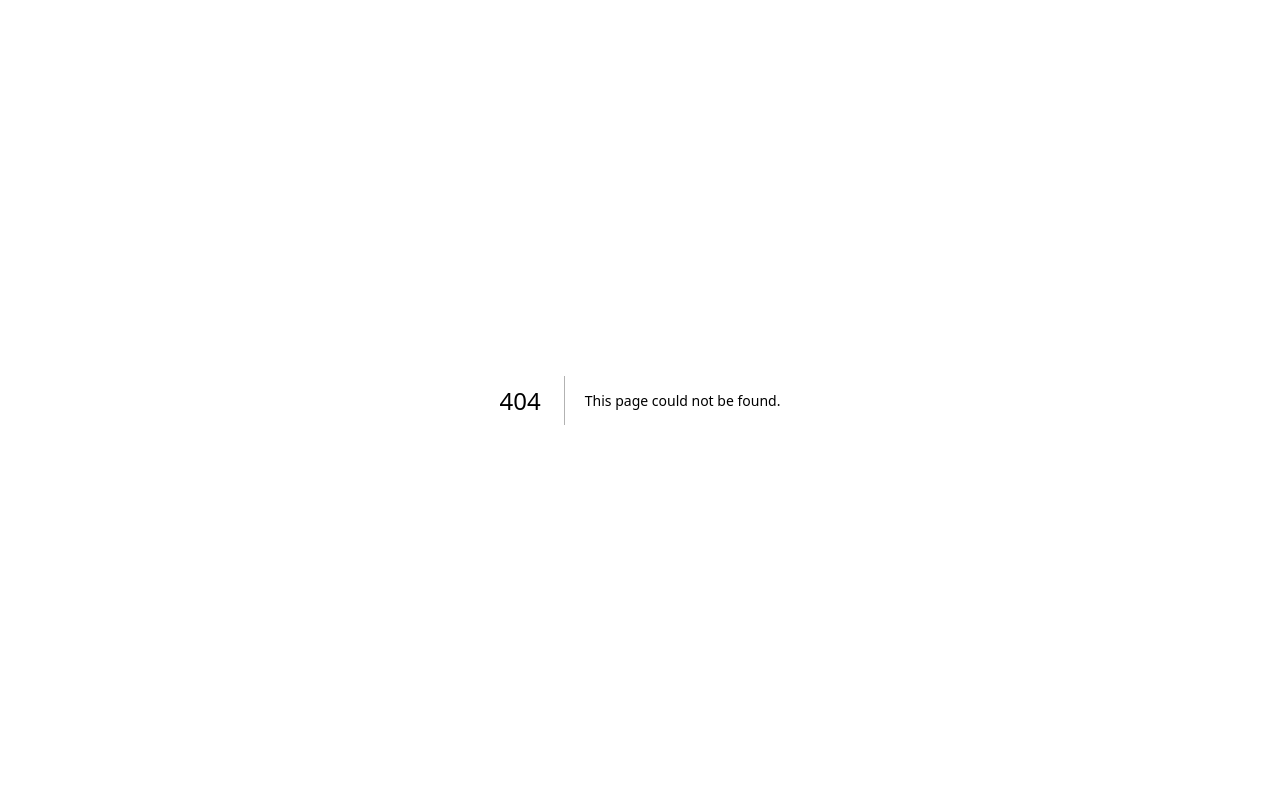
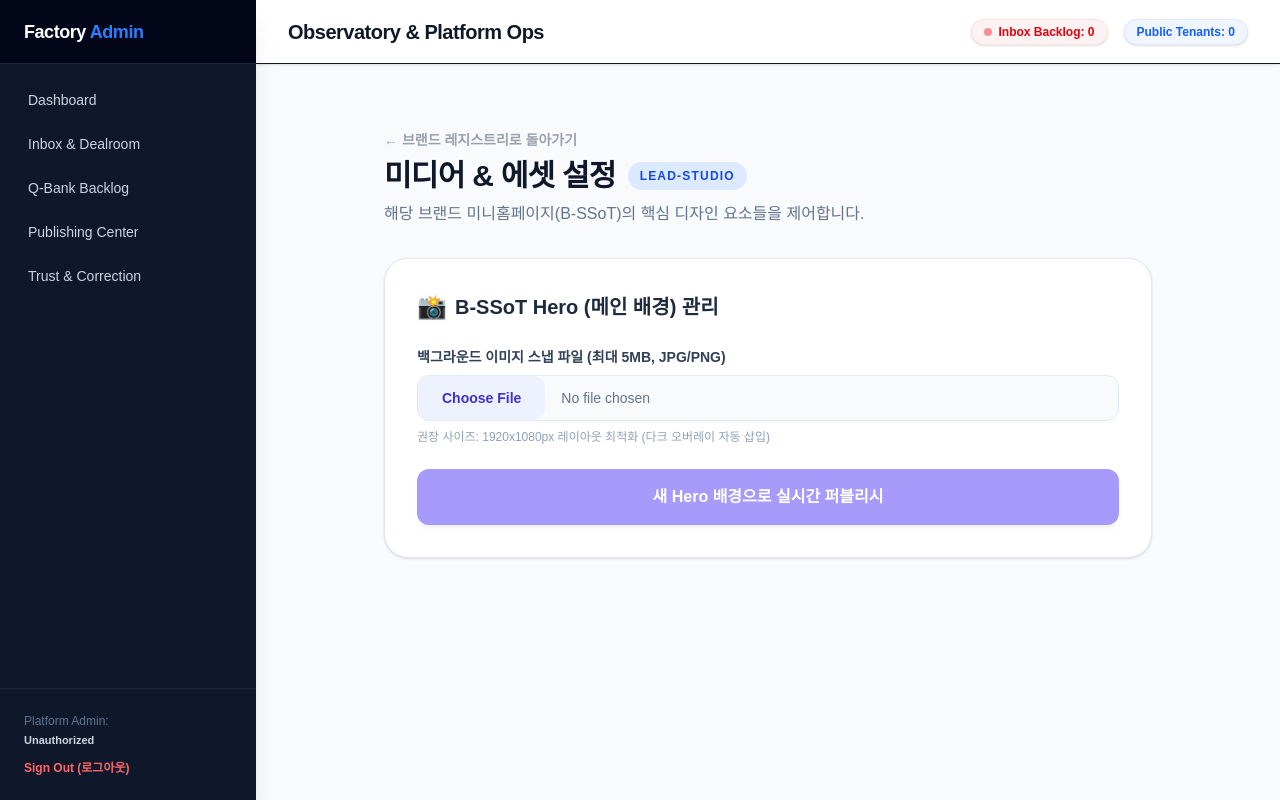
Before and after one commit to kboom8002/wed-factory, a Next.js app: page /admin/brands/lead-studio/settings in a window 1280 px wide. Before the commit this address had no page. Built offline with nearby package versions, Linux system fonts and the light colour scheme; no server answers; the database is empty.

Commit message:
feat(bssot): Add Server Actions and Admin UI for dynamic Hero Background Image upload to Supabase Storage

```diff
--- /dev/null
+++ b/app/actions/adminUploadActions.ts
@@ -0,0 +1,82 @@
+'use server';
+
+import { createClient } from '@/core/utils/supabase/server';
+import { revalidatePath } from 'next/cache';
+
+/**
+ * 관리자가 B-SSoT의 히어로 백그라운드 이미지를 업로드하고 DB를 갱신합니다.
+ */
+export async function uploadHeroBackground(brandSlug: string, formData: FormData) {
+  try {
+    const file = formData.get('file') as File;
+    if (!file || file.size === 0) {
+      return { success: false, error: '파일이 비어있거나 첨부되지 않았습니다.' };
+    }
+
+    // 파일 크기 서버 검증 (5MB 한도)
+    const MAX_FILE_SIZE = 5 * 1024 * 1024;
+    if (file.size > MAX_FILE_SIZE) {
+      return { success: false, error: '파일 크기가 5MB를 초과합니다.' };
+    }
+
+    // 파일 포맷(확장자) 검증
+    if (!file.type.startsWith('image/')) {
+      return { success: false, error: '이미지 파일만 업로드할 수 있습니다.' };
+    }
+
+    const supabase = await createClient();
+
+    // 관리자 또는 입점사만 업로드 가능해야 하므로 세션 확인
+    const { data: { user }, error: authError } = await supabase.auth.getUser();
+    if (authError || !user) {
+      return { success: false, error: '인증되지 않은 사용자입니다. 관리자 계정으로 로그인해 주세요.' };
+    }
+
+    // 1. Storage 버킷에 파일 업로드
+    // 파일명 난수화 + 확장자 추출
+    const ext = file.name.split('.').pop() || 'jpg';
+    const filename = `hero_${brandSlug}_${Date.now()}.${ext}`;
+    const filePath = `${brandSlug}/assets/${filename}`;
+
+    const { data: uploadData, error: uploadError } = await supabase.storage
+      .from('brand_assets')
+      .upload(filePath, file, {
+        cacheControl: '3600',
+        upsert: true,
+      });
+
+    if (uploadError) {
+      console.error('[UploadAction] Storage Error:', uploadError);
+      return { success: false, error: `스토리지 업로드 실패: ${uploadError.message}` };
+    }
+
+    // 2. Public URL 파생
+    const { data: urlData } = supabase.storage
+      .from('brand_assets')
+      .getPublicUrl(uploadData.path);
+
+    const publicUrl = urlData.publicUrl;
+
+    // 3. DB (brand_registry) 업데이트
+    // ※ 주의: brand_registry 테이블에 hero_bg_url 컬럼이 존재해야 함
+    const { error: dbError } = await supabase
+      .from('brand_registry')
+      .update({ hero_bg_url: publicUrl })
+      .eq('brand_slug', brandSlug);
+
+    if (dbError) {
+      console.error('[UploadAction] DB Error:', dbError);
+      return { success: false, error: `DB 업데이트 실패: ${dbError.message}` };
+    }
+
+    // 4. B-SSoT 및 어드민 캐시 강제 무효화
+    revalidatePath(`/(public)/[vertical]/${brandSlug}`, 'page');
+    revalidatePath(`/admin/brands/${brandSlug}/settings`, 'page');
+
+    return { success: true, url: publicUrl };
+
+  } catch (error: any) {
+    console.error('[UploadAction] API Error:', error);
+    return { success: false, error: `서버 내부 오류: ${error.message || 'Unknown Error'}` };
+  }
+}
--- /dev/null
+++ b/app/admin/brands/[brandSlug]/settings/page.tsx
@@ -0,0 +1,139 @@
+'use client';
+
+import { useState, useRef, use } from 'react';
+import { useRouter } from 'next/navigation';
+import { uploadHeroBackground } from '@/app/actions/adminUploadActions';
+import Link from 'next/link';
+
+export default function BrandSettingsPage({ params }: { params: Promise<{ brandSlug: string }> }) {
+  const resolvedParams = use(params);
+  const router = useRouter();
+  const fileInputRef = useRef<HTMLInputElement>(null);
+
+  const [selectedFile, setSelectedFile] = useState<File | null>(null);
+  const [previewUrl, setPreviewUrl] = useState<string | null>(null);
+  const [isUploading, setIsUploading] = useState(false);
+  const [message, setMessage] = useState<{ type: 'success' | 'error'; text: string } | null>(null);
+
+  const handleFileChange = (e: React.ChangeEvent<HTMLInputElement>) => {
+    const file = e.target.files?.[0];
+    if (file) {
+      if (file.size > 5 * 1024 * 1024) {
+        setMessage({ type: 'error', text: '경고: 5MB 이하의 이미지만 업로드 가능합니다.' });
+        e.target.value = '';
+        return;
+      }
+      setSelectedFile(file);
+      setPreviewUrl(URL.createObjectURL(file));
+      setMessage(null);
+    }
+  };
+
+  const handleSubmit = async (e: React.FormEvent<HTMLFormElement>) => {
+    e.preventDefault();
+    if (!selectedFile) {
+      setMessage({ type: 'error', text: '업로드할 사진을 선택해주세요.' });
+      return;
+    }
+
+    setIsUploading(true);
+    setMessage(null);
+
+    const formData = new FormData();
+    formData.append('file', selectedFile);
+
+    try {
+      const response = await uploadHeroBackground(resolvedParams.brandSlug, formData);
+      if (response.success) {
+        setMessage({ type: 'success', text: '배경 이미지가 성공적으로 변경되었습니다! B-SSoT에 실시간 반영됩니다.' });
+        setSelectedFile(null);
+        // Clear input
+        if (fileInputRef.current) fileInputRef.current.value = '';
+      } else {
+        setMessage({ type: 'error', text: response.error || '업로드 중 알 수 없는 에러가 발생했습니다.' });
+      }
+    } catch (err: any) {
+      setMessage({ type: 'error', text: err.message || '네트워크 에러' });
+    } finally {
+      setIsUploading(false);
+    }
+  };
+
+  return (
+    <div className="max-w-3xl mx-auto py-8">
+      {/* 1. Header & Breadcrumbs */}
+      <div className="mb-8">
+        <Link href="/admin/brands" className="text-sm font-bold text-gray-400 hover:text-blue-600 mb-2 inline-block">
+          &larr; 브랜드 레지스트리로 돌아가기
+        </Link>
+        <h1 className="text-3xl font-black text-slate-900 tracking-tight flex items-center gap-3">
+          미디어 & 에셋 설정
+          <span className="text-xs font-bold bg-blue-100 text-blue-700 px-3 py-1.5 rounded-full uppercase tracking-widest align-middle">
+            {resolvedParams.brandSlug}
+          </span>
+        </h1>
+        <p className="text-slate-500 font-medium mt-2">해당 브랜드 미니홈페이지(B-SSoT)의 핵심 디자인 요소들을 제어합니다.</p>
+      </div>
+
+      {/* 2. Upload Card */}
+      <div className="bg-white border border-slate-200 rounded-3xl shadow-sm overflow-hidden p-8">
+        <h2 className="text-xl font-bold text-slate-800 mb-6 flex items-center gap-2">
+          <span className="text-2xl">📸</span> B-SSoT Hero (메인 배경) 관리
+        </h2>
+
+        {message && (
+          <div className={`p-4 rounded-xl font-bold text-sm mb-6 flex items-start gap-2 ${message.type === 'success' ? 'bg-green-50 text-green-700 border border-green-200' : 'bg-red-50 text-red-700 border border-red-200'}`}>
+            <span>{message.type === 'success' ? '✅' : '🚨'}</span>
+            <span>{message.text}</span>
+          </div>
+        )}
+
+        <form onSubmit={handleSubmit} className="space-y-6">
+          <div className="space-y-2">
+             <label className="block text-sm font-bold text-slate-700">백그라운드 이미지 스냅 파일 (최대 5MB, JPG/PNG)</label>
+             <div className="flex gap-4 items-center">
+                <input
+                  type="file"
+                  ref={fileInputRef}
+                  accept="image/png, image/jpeg, image/webp"
+                  onChange={handleFileChange}
+                  className="block w-full text-sm text-slate-500
+                    file:mr-4 file:py-3 file:px-6
+                    file:rounded-xl file:border-0
+                    file:text-sm file:font-semibold
+                    file:bg-indigo-50 file:text-indigo-700
+                    hover:file:bg-indigo-100 transition-all cursor-pointer bg-slate-50 border border-slate-200 rounded-xl"
+                />
+             </div>
+             <p className="text-xs font-medium text-slate-400">권장 사이즈: 1920x1080px 레이아웃 최적화 (다크 오버레이 자동 삽입)</p>
+          </div>
+
+          <button
+             type="submit"
+             disabled={isUploading || !selectedFile}
+             className="w-full py-4 bg-indigo-600 hover:bg-indigo-700 disabled:opacity-50 disabled:cursor-not-allowed text-white font-bold rounded-xl shadow-md transition transform active:scale-[0.98] flex items-center justify-center gap-2"
+          >
+             {isUploading ? (
+               <>
+                 <span className="w-5 h-5 border-2 border-white/30 border-t-white rounded-full animate-spin"></span>
+                 업로드 및 DB 동기화 중...
+               </>
+             ) : '새 Hero 배경으로 실시간 퍼블리시'}
+          </button>
+        </form>
+
+        {previewUrl && (
+           <div className="mt-8 pt-6 border-t border-slate-100">
+             <h3 className="text-sm font-bold text-slate-600 mb-3 tracking-wide">적용 시뮬레이션 (HeroBlock View)</h3>
+             <div className="w-full h-64 rounded-2xl overflow-hidden relative shadow-inner border-2 border-slate-200" style={{ backgroundImage: `url(${previewUrl})`, backgroundSize: 'cover', backgroundPosition: 'center' }}>
+                <div className="absolute inset-0 bg-black/50 pointer-events-none flex flex-col justify-center items-center">
+                   <h2 className="text-3xl font-bold text-white mb-2">{resolvedParams.brandSlug}</h2>
+                   <p className="text-white/80 font-medium">웨딩 스드메 AI홈페이지 Factory - 스튜디오 공식 테넌트</p>
+                </div>
+             </div>
+           </div>
+        )}
+      </div>
+    </div>
+  );
+}
--- a/app/admin/brands/page.tsx
+++ b/app/admin/brands/page.tsx
@@ -1,3 +1,5 @@
+import Link from 'next/link';
+
 export default function BrandRegistryPage() {
   const MOCK_BRANDS = [
     { id: '1', name: '샘플 스튜디오', slug: 'sample-studio', vertical: 'studio', status: 'published', questions: 2, policies: 1, last_pub: '2시간 전' },
@@ -51,10 +53,13 @@ export default function BrandRegistryPage() {
                 <td className="p-4 font-bold text-gray-700">{brand.questions}</td>
                 <td className="p-4 font-bold text-gray-700">{brand.policies}</td>
                 <td className="p-4 text-sm text-gray-500 font-medium">{brand.last_pub}</td>
-                <td className="p-4 text-center">
+                <td className="p-4 text-center space-x-2">
                   <button className="text-blue-600 hover:text-blue-800 font-bold text-sm bg-blue-50 px-3 py-1.5 rounded-lg border border-blue-100 shadow-sm transition">
                     자산 관리
                   </button>
+                  <Link href={`/admin/brands/${brand.slug}/settings`} className="inline-block text-purple-600 hover:text-purple-800 font-bold text-sm bg-purple-50 px-3 py-1.5 rounded-lg border border-purple-100 shadow-sm transition">
+                    Hero 설정
+                  </Link>
                 </td>
               </tr>
             ))}
```
Also changed, not shown: 2 other files (tests, documents, lock files or other folders).
